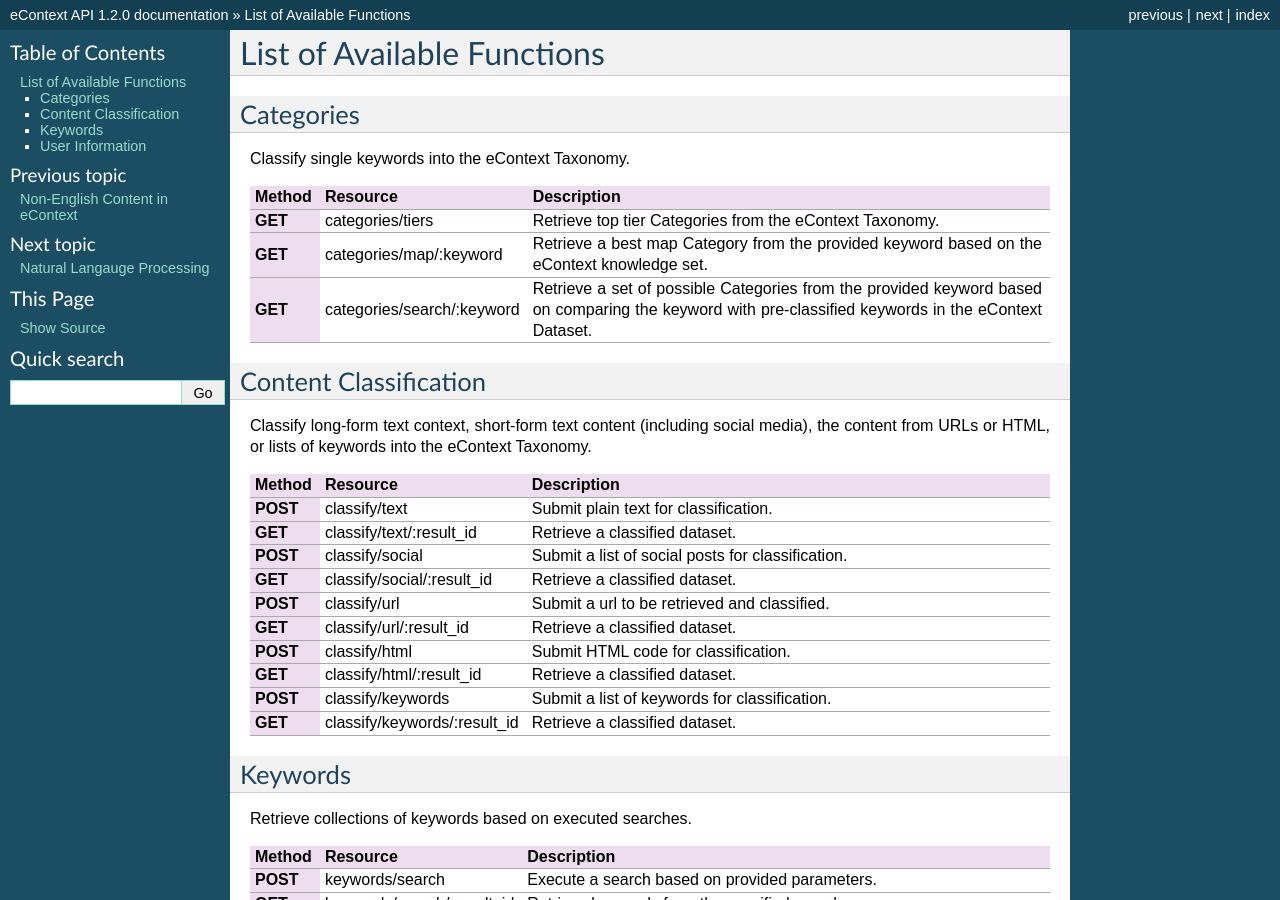
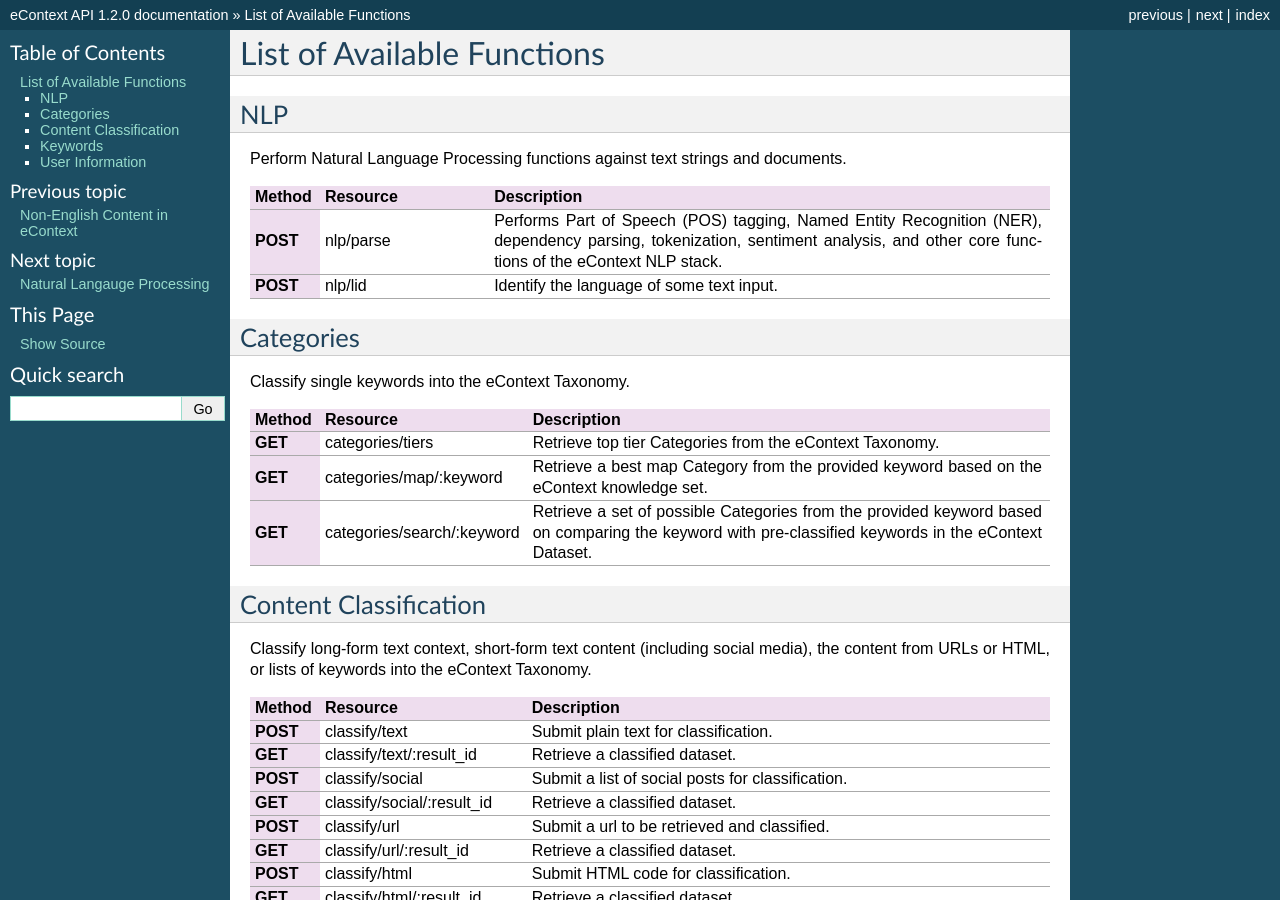
Before and after one commit to info-com/zenya-api-docs, a Sphinx documentation site: the page built from source/available-functions.rst, in a window 1280 px wide and 900 px high. Built offline with Sphinx 7.4.7, drawn with Linux system fonts in a browser that asks for light colours.

Commit message:
Update available-functions.rst

```diff
--- a/source/available-functions.rst
+++ b/source/available-functions.rst
@@ -1,5 +1,18 @@
 List of Available Functions
 ===========================
+
+NLP
+----------
+
+Perform Natural Language Processing functions against text strings and documents.
+
+.. csv-table::
+    :header: "Method","Resource","Description"
+    :stub-columns: 1
+    :widths: 10, 30, 100
+
+    "POST","nlp/parse","Performs Part of Speech (POS) tagging, Named Entity Recognition (NER), dependency parsing, tokenization, sentiment analysis, and other core functions of the eContext NLP stack."
+    "POST","nlp/lid","Identify the language of some text input."
 
 Categories
 ----------
```
